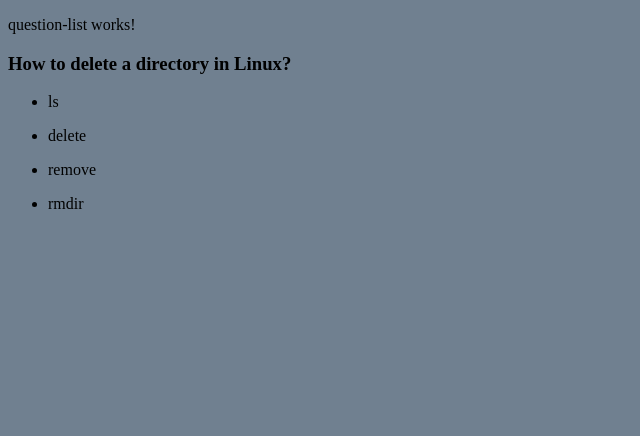
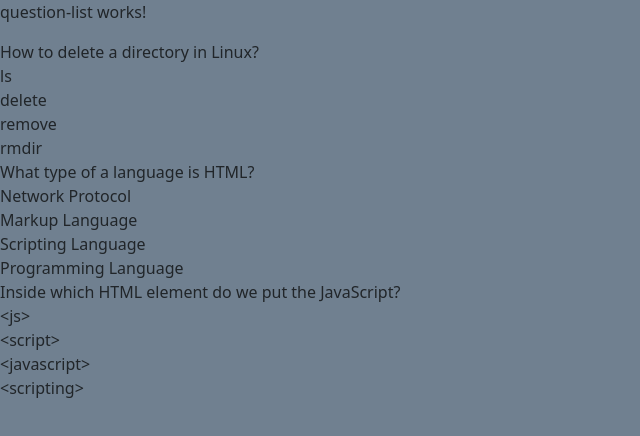
Before and after one commit to Bartheus/Test-Simulator, an Angular app: page / in a window 1280 px wide. Shown: the top 436 px of the page, without its empty margins (0-640 px from the left). Built offline with nearby package versions, Linux system fonts and the light colour scheme.

Commit message:
displayed list of questions and added bootstrap

```diff
--- a/package.json
+++ b/package.json
@@ -18,6 +18,7 @@
     "@angular/platform-browser": "~13.0.0",
     "@angular/platform-browser-dynamic": "~13.0.0",
     "@angular/router": "~13.0.0",
+    "bootstrap": "^5.1.3",
     "rxjs": "~7.4.0",
     "tslib": "^2.3.0",
     "zone.js": "~0.11.4"
--- a/src/app/question-list/question-list.component.html
+++ b/src/app/question-list/question-list.component.html
@@ -1,12 +1,11 @@
 <p>question-list works!</p>
 
 
-<div>
-  <h3> {{questions[currentQuestion].question }} </h3>
-  <ul *ngFor="let answer of questions[currentQuestion].answers">
-    <li>{{answer.option}}</li>
-  </ul>
-</div>
 
 
-<div *ngFor=></div>
+<div *ngFor="let question of questions">
+  <span>{{question.question}}</span>
+    <div *ngFor="let answer of question.answers">
+      <span>{{answer.option}}</span>
+    </div>
+</div>
--- a/src/app/shared/questions.service.ts
+++ b/src/app/shared/questions.service.ts
@@ -26,6 +26,16 @@ export class QuestionsService {
         {option: "Programming Language", correct: false}
       ]
     },
+    {
+      id: 3,
+      question: "Inside which HTML element do we put the JavaScript?",
+      answers: [
+        {option: "<js>", correct: false},
+        {option: "<script>", correct: true},
+        {option: "<javascript>", correct: false},
+        {option: "<scripting>", correct: false}
+      ]
+    },
   ]
 
   constructor() { }
--- a/src/styles.css
+++ b/src/styles.css
@@ -1,4 +1,5 @@
 /* You can add global styles to this file, and also import other style files */
+@import '~bootstrap/dist/css/bootstrap.min.css';
 body {
   background-color: slategray;
 }
```
Also changed, not shown: 1 other file (tests, documents, lock files or other folders).
